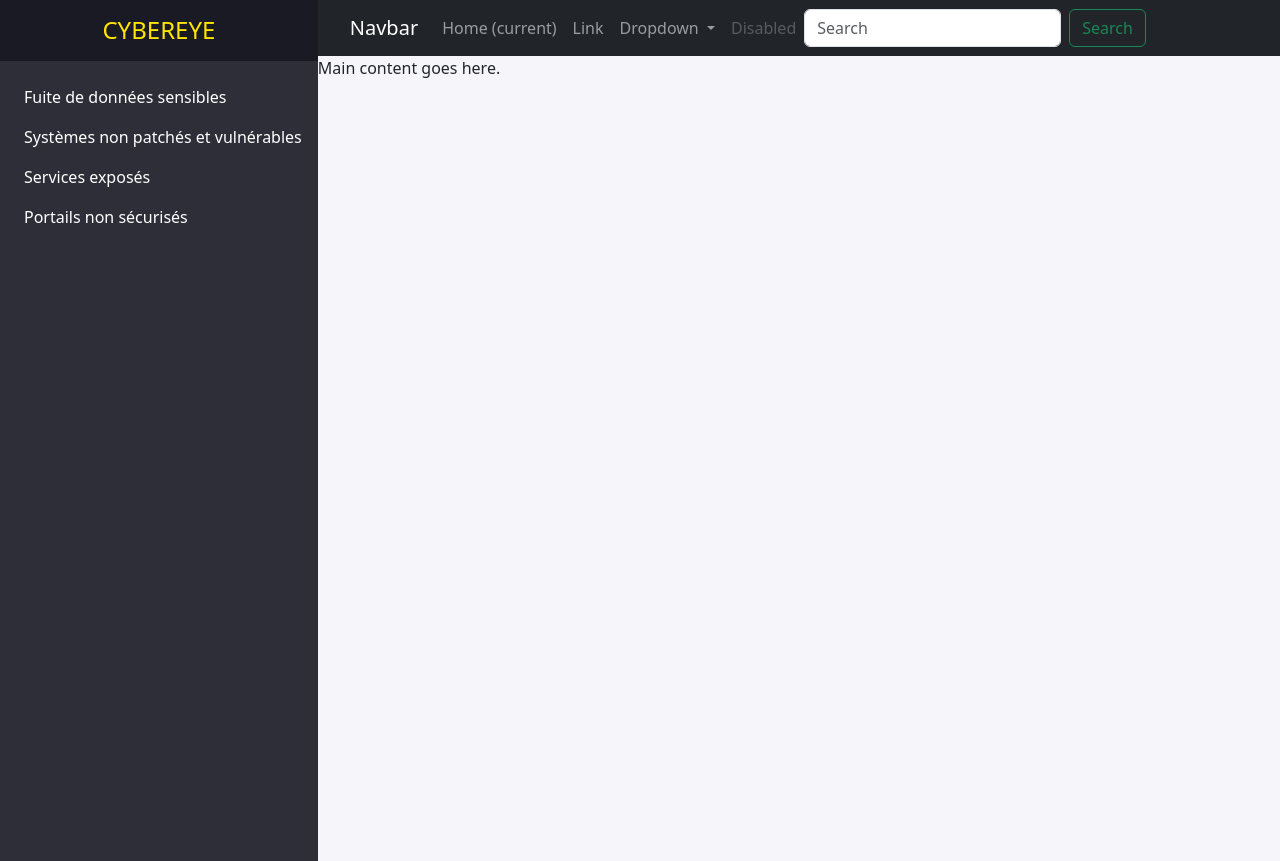
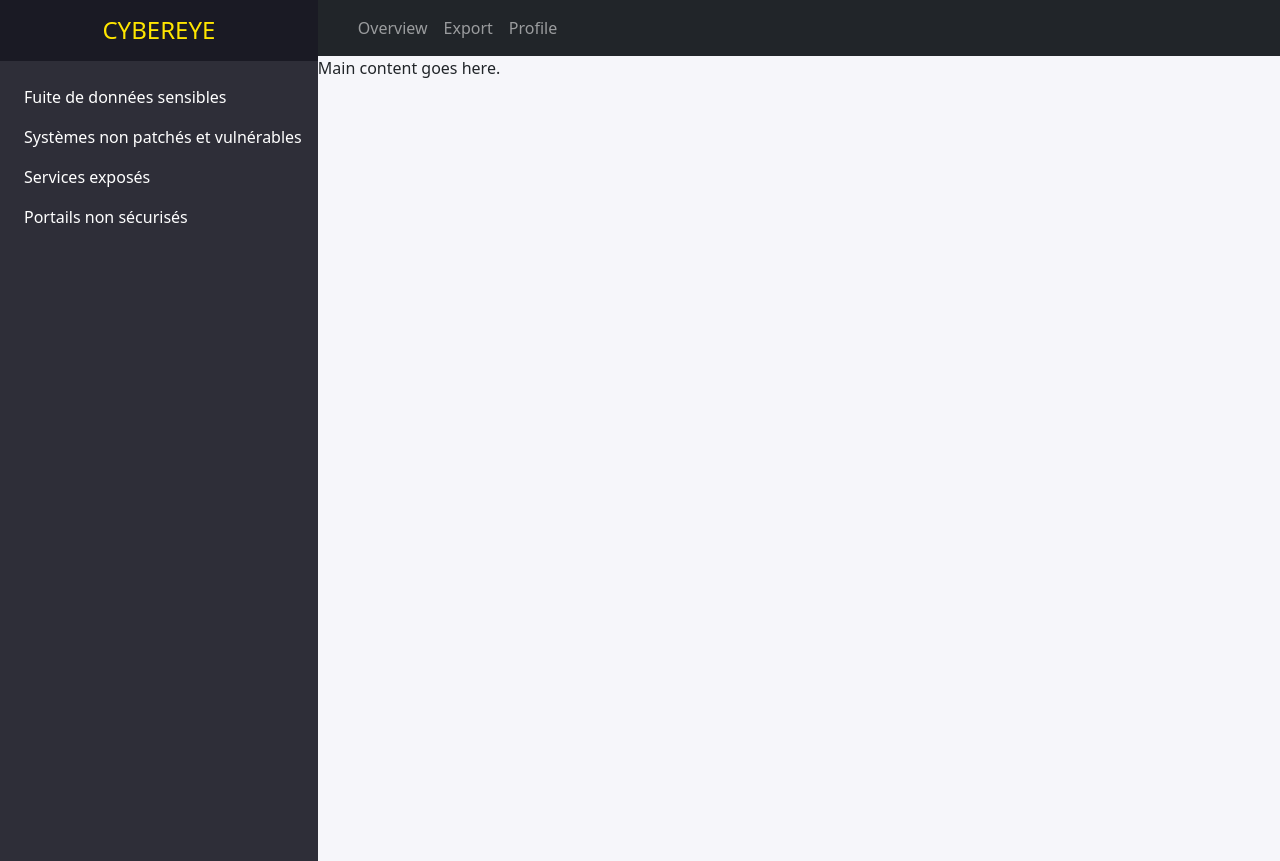
Before and after one commit to Carl-Kone/cyberEye-front, an Angular app: page / in a window 1280 px wide. Built offline with nearby package versions, Linux system fonts and the light colour scheme.

Commit message:
refactor navbar: update links and restructure layout

```diff
--- a/src/app/navbar/navbar.component.html
+++ b/src/app/navbar/navbar.component.html
@@ -1,35 +1,21 @@
 <nav class="navbar navbar-expand-lg navbar-dark bg-dark">
-    <a class="navbar-brand" href="#">Navbar</a>
     <button class="navbar-toggler" type="button" data-toggle="collapse" data-target="#navbarSupportedContent" aria-controls="navbarSupportedContent" aria-expanded="false" aria-label="Toggle navigation">
       <span class="navbar-toggler-icon"></span>
     </button>
 
     <div class="collapse navbar-collapse" id="navbarSupportedContent">
       <ul class="navbar-nav mr-auto">
-        <li class="nav-item active">
-          <a class="nav-link" href="#">Home <span class="sr-only">(current)</span></a>
+        <li class="nav-item">
+          <a class="nav-link" href="#">Overview</a>
         </li>
         <li class="nav-item">
-          <a class="nav-link" href="#">Link</a>
-        </li>
-        <li class="nav-item dropdown">
-          <a class="nav-link dropdown-toggle" href="#" id="navbarDropdown" role="button" data-toggle="dropdown" aria-haspopup="true" aria-expanded="false">
-            Dropdown
-          </a>
-          <div class="dropdown-menu" aria-labelledby="navbarDropdown">
-            <a class="dropdown-item" href="#">Action</a>
-            <a class="dropdown-item" href="#">Another action</a>
-            <div class="dropdown-divider"></div>
-            <a class="dropdown-item" href="#">Something else here</a>
-          </div>
-        </li>
-        <li class="nav-item">
-          <a class="nav-link disabled" href="#">Disabled</a>
+          <a class="nav-link" href="#">Export</a>
         </li>
       </ul>
-      <form class="form-inline my-2 my-lg-0">
-        <input class="form-control mr-sm-2" type="search" placeholder="Search" aria-label="Search">
-        <button class="btn btn-outline-success my-2 my-sm-0" type="submit">Search</button>
-      </form>
+      <ul class="navbar-nav ml-auto">
+        <li class="nav-item">
+          <a class="nav-link" href="#">Profile</a>
+        </li>
+      </ul>
     </div>
   </nav>
```
